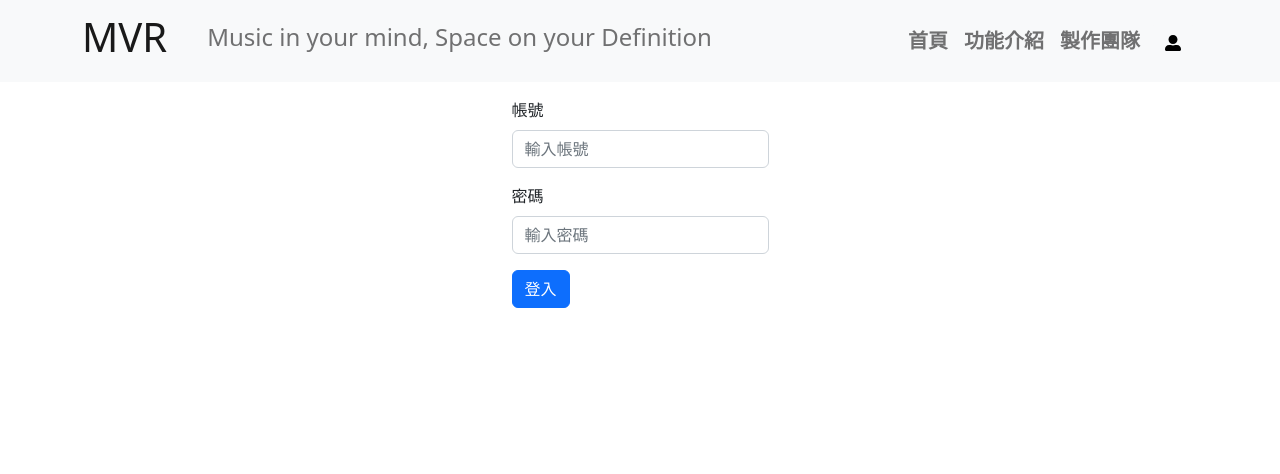
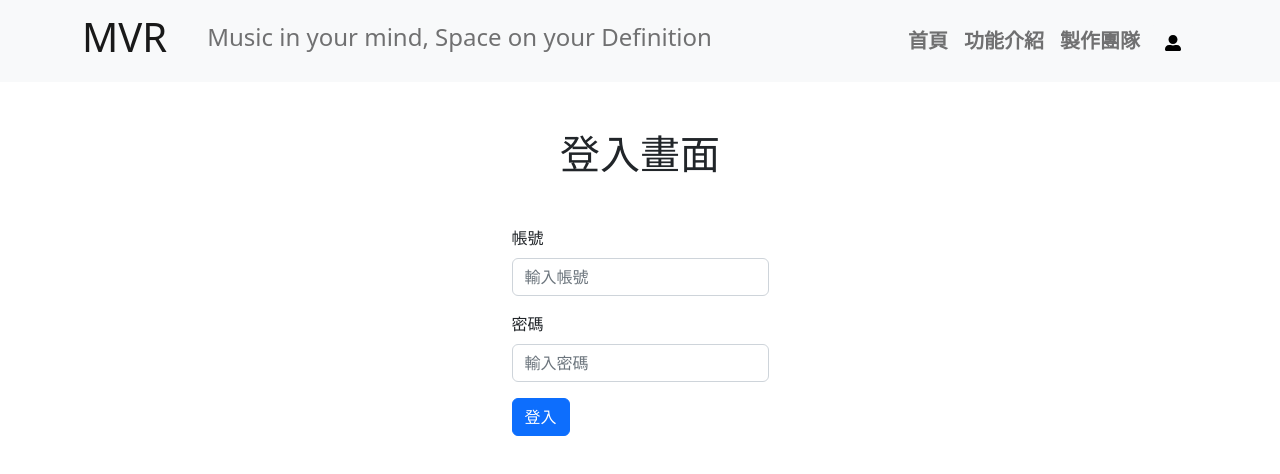
Before and after one commit to LeeChasel/MVR_website, a Next.js app: page /login in a window 1280 px wide. Shown: the top 474 px of the page. Built offline with nearby package versions, Linux system fonts and the light colour scheme.

Commit message:
add Head info to login page

```diff
--- a/pages/login.tsx
+++ b/pages/login.tsx
@@ -1,10 +1,11 @@
+import Head from 'next/head'
 import Button from 'react-bootstrap/Button';
 import Form from 'react-bootstrap/Form';
 
-export default function Login()
+function LoginForm()
 {
     return (
-        <div className='d-flex justify-content-center mt-3'>
+        <div className='d-flex justify-content-center'>
             <Form>
                 <Form.Group className="mb-3" controlId="formBasicEmail">
                     <Form.Label>帳號</Form.Label>
@@ -21,3 +22,21 @@ export default function Login()
         </div>
     )
 }
+
+export default function Login()
+{
+    return (
+        <>
+        <Head>
+        <title>MVR-登入</title>
+        <meta name="description" content="Generated by create next app" />
+        <meta name="viewport" content="width=device-width, initial-scale=1" />
+        <link rel="icon" href="/favicon.ico" />
+        </Head>
+        <main>
+            <h1 className='text-center m-5'>登入畫面</h1>
+            <LoginForm />
+        </main>
+        </>
+    )
+}
```
